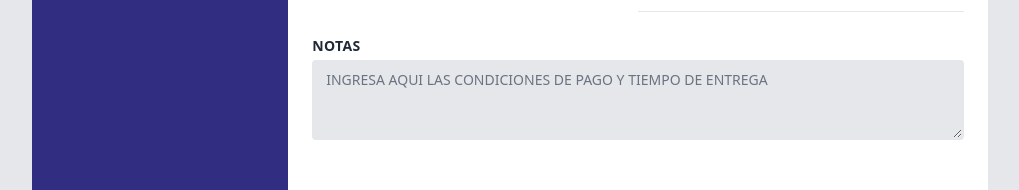
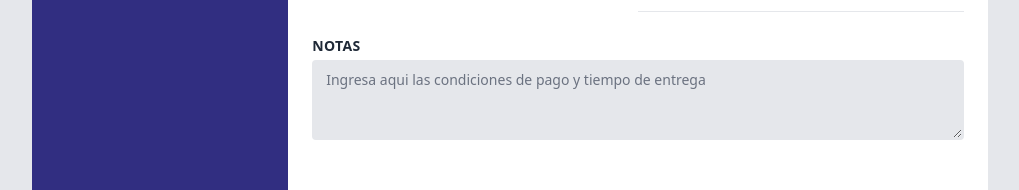
Before and after one commit to luvagu/imp-invoicing-node-react, a React (Create React App) app in the folder client/: page /nueva-proforma in a window 1280 px wide. Shown: the part 595-785 px from the top of the page, without its empty margins (130-1149 px from the left). Built offline with nearby package versions, Linux system fonts and the light colour scheme; what @react-pdf/renderer would draw is missing.

Commit message:
fixed styles

```diff
--- a/client/src/components/Textarea.jsx
+++ b/client/src/components/Textarea.jsx
@@ -1,7 +1,7 @@
 export default function Textarea({ value, placeholder, onChange  }) {
     return (
         <textarea
-            className="bg-gray-200 appearance-none border-2 border-gray-200 rounded w-full text-sm text-gray-700 uppercase focus:outline-none focus:bg-white focus:border-blue-500"
+            className="bg-gray-200 appearance-none border-2 border-gray-200 rounded w-full text-sm text-gray-700 focus:outline-none focus:bg-white focus:border-blue-500"
             rows="3"
             value={value || ''}
             placeholder={placeholder}
```
